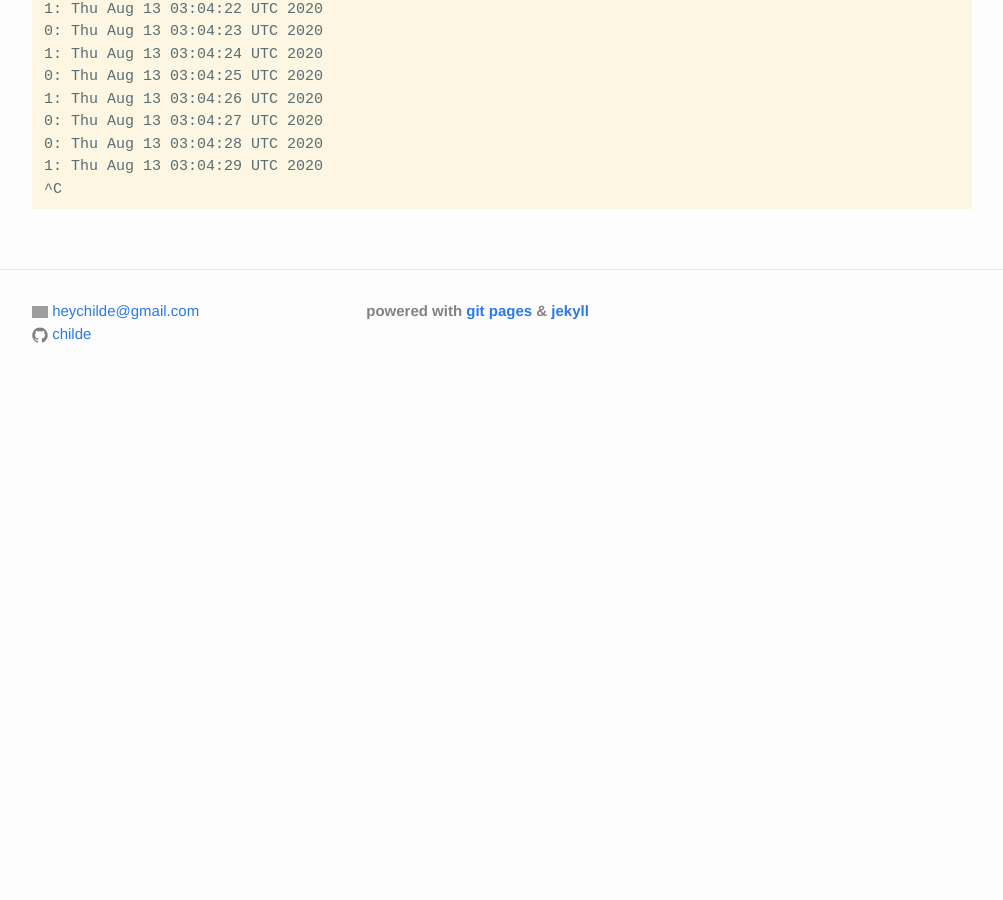
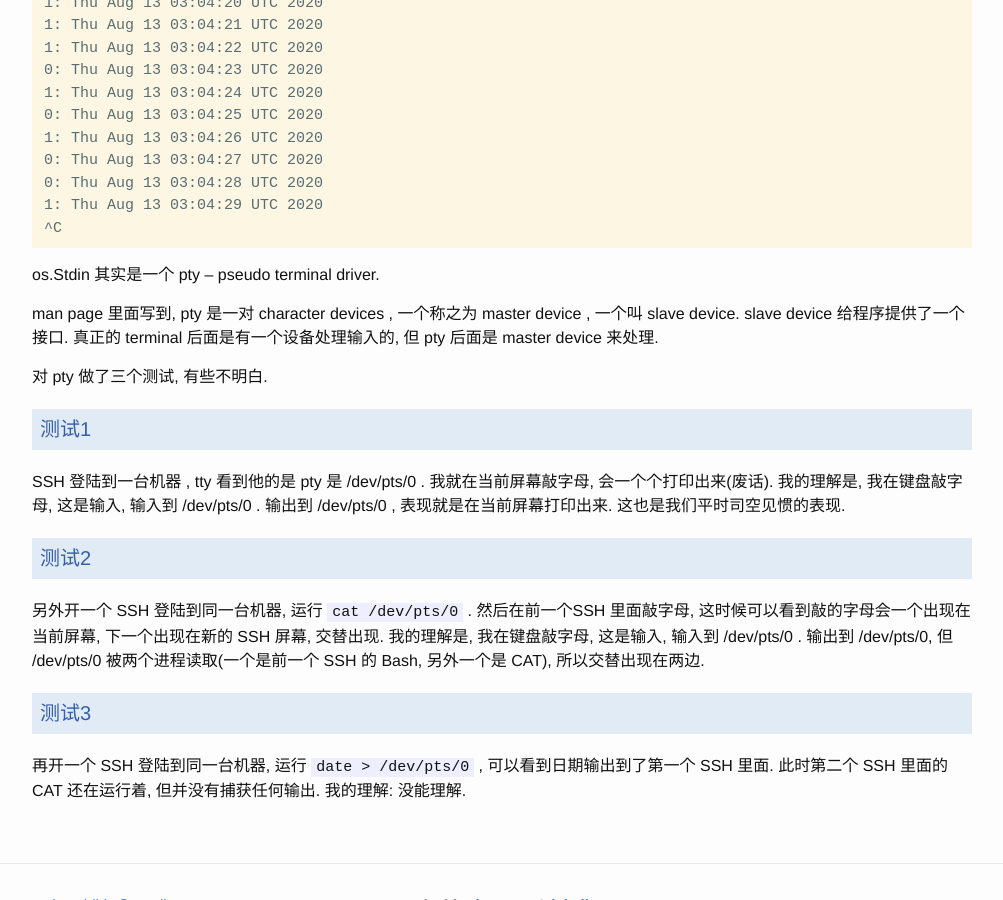
Before and after one commit to childe/ohmycat, a Jekyll site: the page built from _posts/2020-08-12-read-stdin-from-multi-routine.md, in a window 1280 px wide and 900 px high, scrolled down 1207 px. Shown: the whole window, without its empty margins (138-1141 px from the left). Built offline with Jekyll 4.4.1, drawn with Linux system fonts in a browser that asks for light colours; our own code applies the rules of GitHub Pages for plain Markdown files; before the commit the page ends 1612 px from its top, so only the background shows below that; some of the changed text lies outside the part shown; grey boxes are pictures that could not be loaded.

Commit message:
modified:   _posts/2020-08-12-read-stdin-from-multi-routine.md

````diff
--- a/_posts/2020-08-12-read-stdin-from-multi-routine.md
+++ b/_posts/2020-08-12-read-stdin-from-multi-routine.md
@@ -1,8 +1,11 @@
 ---
 
 date: 2020-08-12T11:05:36+0800
+title: 多线程一起读stdin
 
 ---
+
+一个进程里面开两个线程读取 stdin , 会是哪一个能读到呢? 来测下看.
 
 ```
 package main
@@ -62,3 +65,21 @@ func main() {
 1: Thu Aug 13 03:04:29 UTC 2020
 ^C
 ```
+
+os.Stdin 其实是一个 pty -- pseudo terminal driver.
+
+man page 里面写到, pty 是一对 character devices , 一个称之为 master device , 一个叫 slave device. slave device 给程序提供了一个接口. 真正的 terminal 后面是有一个设备处理输入的, 但 pty 后面是 master device 来处理.
+
+对 pty 做了三个测试, 有些不明白.
+
+## 测试1
+
+SSH 登陆到一台机器 , tty 看到他的是 pty 是 /dev/pts/0 . 我就在当前屏幕敲字母, 会一个个打印出来(废话). 我的理解是, 我在键盘敲字母, 这是输入, 输入到 /dev/pts/0 . 输出到 /dev/pts/0 , 表现就是在当前屏幕打印出来. 这也是我们平时司空见惯的表现.
+
+## 测试2
+
+另外开一个 SSH 登陆到同一台机器, 运行 `cat /dev/pts/0` . 然后在前一个SSH 里面敲字母, 这时候可以看到敲的字母会一个出现在当前屏幕, 下一个出现在新的 SSH 屏幕, 交替出现. 我的理解是, 我在键盘敲字母, 这是输入, 输入到 /dev/pts/0 . 输出到 /dev/pts/0, 但 /dev/pts/0 被两个进程读取(一个是前一个 SSH 的 Bash, 另外一个是 CAT), 所以交替出现在两边.
+
+## 测试3
+
+再开一个 SSH 登陆到同一台机器, 运行 `date > /dev/pts/0` , 可以看到日期输出到了第一个 SSH 里面. 此时第二个 SSH 里面的 CAT 还在运行着, 但并没有捕获任何输出.  我的理解: 没能理解.
````
